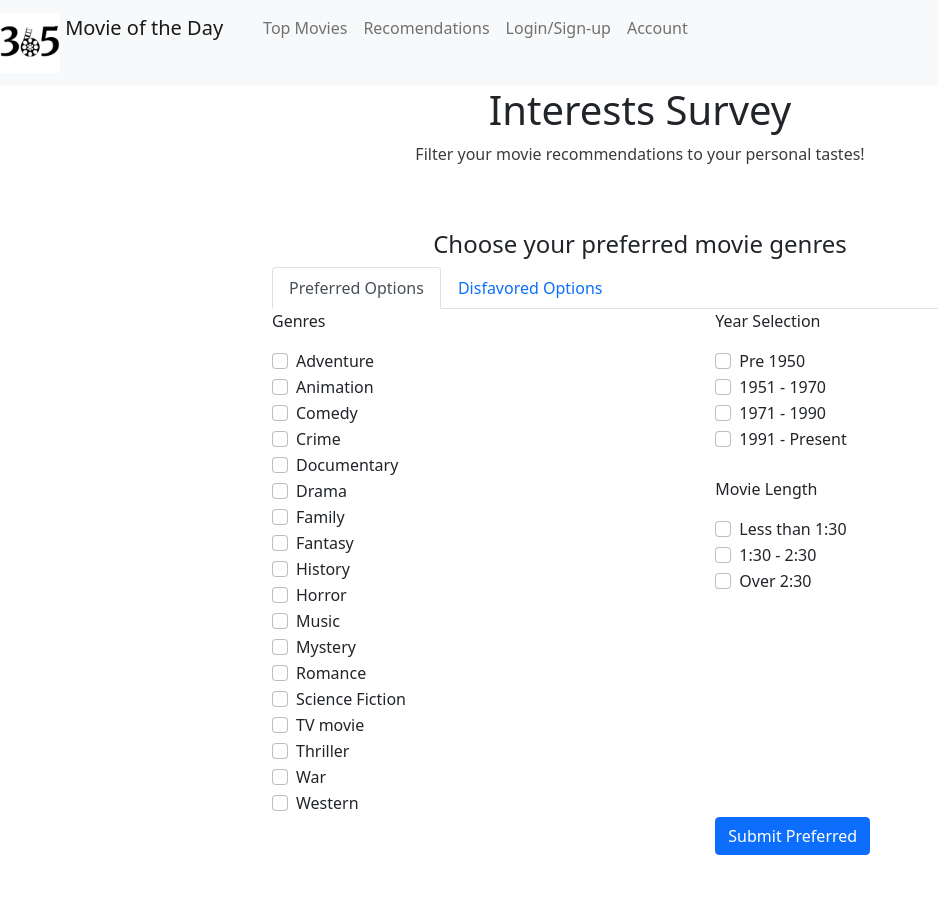
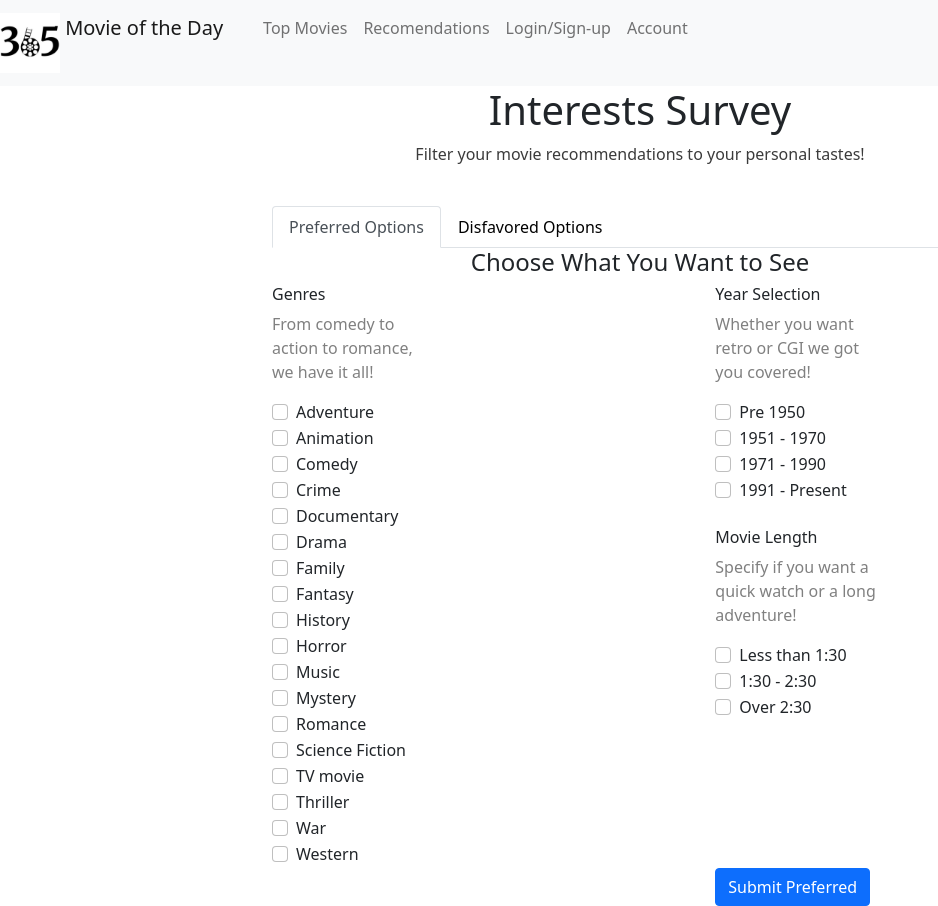
Before and after one commit to StephenMabry/CS230, an Angular app: page /Interests in a window 1280 px wide. Shown: the whole page, without its empty margins (0-938 px from the left). Before the commit the page ends 855 px from the top, so only its background shows below. Built offline with nearby package versions, Linux system fonts and the light colour scheme; what @angular/fire would draw is missing.

Commit message:
Messing around with styling and display

```diff
--- a/src/app/Interests-Page/button-selections.component.css
+++ b/src/app/Interests-Page/button-selections.component.css
@@ -1,3 +1,3 @@
-.categories{
-    text-emphasis: bold;
+.description{
+    color: gray;
 }
--- a/src/app/Interests-Page/button-selections.component.html
+++ b/src/app/Interests-Page/button-selections.component.html
@@ -2,8 +2,11 @@
 
     <div class="col-3">
 
-        <p class="categories">
+        <h6 class="Subheading">
             Genres
+        </h6>
+        <p class="description">
+            From comedy to action to romance, we have it all!
         </p>
 
         <div class="form-check">
@@ -121,8 +124,11 @@
 
 
     <div class="col-3">
-        <p class="categories">
+        <h6 class="Subheading">
             Year Selection
+        </h6>
+        <p class="description">
+            Whether you want retro or CGI we got you covered!
         </p>
 
         <div class="form-check">
@@ -155,8 +161,11 @@
 
         <br>
 
-        <p class="categories">
+        <h6 class="Subheading">
             Movie Length
+        </h6>
+        <p class="description">
+            Specify if you want a quick watch or a long adventure!
         </p>
 
         <div class="form-check">
--- a/src/app/Interests-Page/interest-survey.component.css
+++ b/src/app/Interests-Page/interest-survey.component.css
@@ -1,3 +1,11 @@
 .secondary-text{
     color: rgb(59, 59, 59);
 }
+
+.nav-link{
+    color: black;
+}
+
+.nav-link:active{
+    color: purple;
+}
--- a/src/app/Interests-Page/interest-survey.component.html
+++ b/src/app/Interests-Page/interest-survey.component.html
@@ -6,21 +6,23 @@
 
       <h1 class="text-center">Interests Survey</h1>
       <p class="secondary-text text-center">Filter your movie recommendations to your personal tastes!</p>
-            <br><br>
-
-            <h4 class="text-center">Choose your preferred movie genres</h4>
+      <br>
 
 
       <ul class="nav nav-tabs" id="myTab" role="tablist">
         <li class="nav-item" role="presentation">
-                  <button class="nav-link active" id="preferred-tab" data-bs-toggle="tab" data-bs-target="#home" type="button" role="tab" aria-controls="home" aria-selected="true">Preferred Options</button>
+          <button class="nav-link active" id="preferred-tab" data-bs-toggle="tab" data-bs-target="#home" type="button"
+            role="tab" aria-controls="home" aria-selected="true">Preferred Options</button>
         </li>
         <li class="nav-item" role="presentation">
-                  <button class="nav-link" id="disfavored-tab" data-bs-toggle="tab" data-bs-target="#profile" type="button" role="tab" aria-controls="profile" aria-selected="false">Disfavored Options</button>
+          <button class="nav-link" id="disfavored-tab" data-bs-toggle="tab" data-bs-target="#profile" type="button"
+            role="tab" aria-controls="profile" aria-selected="false">Disfavored Options</button>
         </li>
       </ul>
       <div class="tab-content" id="myTabContent">
         <div class="tab-pane fade show active" id="home" role="tabpanel" aria-labelledby="preferred-tab">
+          <h4 class="text-center">Choose What You Want to See</h4>
+
           <button-selections>Loading</button-selections>
 
           <div class="row">
@@ -36,6 +38,8 @@
 
         </div>
         <div class="tab-pane fade" id="profile" role="tabpanel" aria-labelledby="disfavored-tab">
+          <h4 class="text-center">Choose What You Don't Want to See</h4>
+
           <button-selections>Loading</button-selections>
 
           <div class="row">
```
Lines whose indentation alone changed are shown as unchanged.
